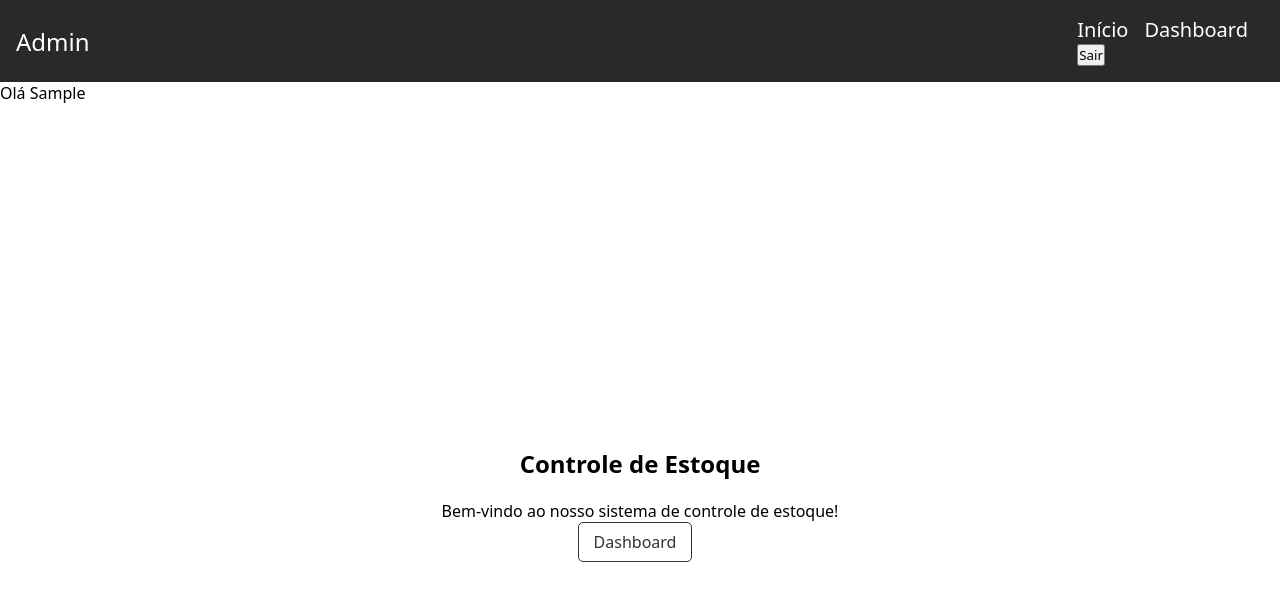
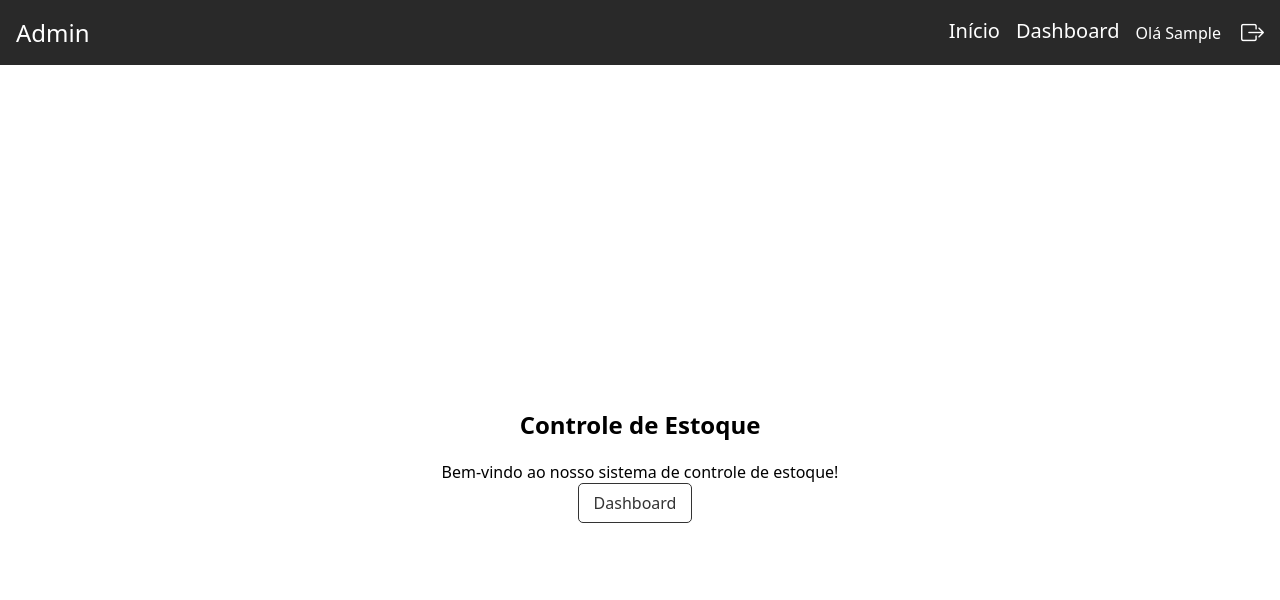
Before and after one commit to AndersonN031/nexjs-mongo-deploy, a Next.js app: page / in a window 1280 px wide. Shown: the top 600 px of the page. Built offline with nearby package versions, Linux system fonts and the light colour scheme; no server answers; sample sign-in values are in the browser's storage.

Commit message:
subindo novas alteracoes

```diff
--- a/src/app/components/HeaderComponent.jsx
+++ b/src/app/components/HeaderComponent.jsx
@@ -1,9 +1,8 @@
 "use client"
 import { signOut, useSession } from "next-auth/react";
 import Link from "next/link";
-import Button from "./ButtonComponent";
 import LayoutAdmin from "./LayoutAdminComponente";
-
+import 'bootstrap-icons/font/bootstrap-icons.css';
 export default function HeaderComponent() {
     const { status, data: session } = useSession();
 
@@ -33,14 +32,23 @@ export default function HeaderComponent() {
                                     <a>Dashboard</a>
                                 </Link>
                             </li>
+
+                            <div className="container-logout">
+
+                                <span>{`Olá ${session?.user?.name.split(" ")[0]}`}</span>
+
+                                <button
+                                    onClick={() => signOut()}
+                                    className="btn-logout"
+                                    title="Sair"
+                                >
+                                    <i className="bi bi-box-arrow-right"></i>
+                                </button>
+                            </div>
                         </ul>
-                        <Button
-                            text="Sair"
-                            onClick={() => signOut()}
-                        />
                     </nav>
                 </header>
-                <span>{`Olá ${session?.user?.name.split(" ")[0]}`}</span>
+                {/* <span>{`Olá ${session?.user?.name.split(" ")[0]}`}</span> */}
             </LayoutAdmin>
         </>
     )
--- a/src/app/dashboard/addProduct/page.tsx
+++ b/src/app/dashboard/addProduct/page.tsx
@@ -1,7 +1,6 @@
 "use client"
 
 import { useState } from 'react';
-import HeaderComponent from '@/app/components/HeaderComponent';
 import Link from "next/link"
 import { ToastContainer, toast } from 'react-toastify';
 import 'react-toastify/dist/ReactToastify.css'
--- a/src/app/globals.css
+++ b/src/app/globals.css
@@ -46,6 +46,28 @@
 .navbar ul li:hover {
     text-decoration: underline;
     transform: scale(1.05);
+}
+
+.container-logout {
+    display: flex;
+    justify-content: center;
+    align-items: center;
+    gap: 20px;
+}
+
+.container-logout .btn-logout {
+    border: none;
+    background-color: #292929;
+    cursor: pointer;
+}
+
+.container-logout .btn-logout i {
+    color: #fff;
+    border: none;
+}
+
+.container-logout .btn-logout i:hover {
+    color: red;
 }
 
 /* HOME CONTAINER */
@@ -187,13 +209,13 @@
 
 .img-menu .image-user {
     border-radius: 50%;
-    box-shadow: 0 0 10px rgba(0, 0, 0, 0.5);
+    /* box-shadow: 0 0 5px rgba(0, 0, 0, 0.5); */
 
 }
 
 .img-menu p {
     font-family: system-ui, -apple-system, BlinkMacSystemFont, 'Segoe UI', Roboto, Oxygen, Ubuntu, Cantarell, 'Open Sans', 'Helvetica Neue', sans-serif;
-    font-size: 30px;
+    font-size: 20px;
 }
 
 .img-menu .email-p {
@@ -292,6 +314,36 @@
 i {
     color: #fff;
     font-size: 23px;
+}
+
+.btn-container-menu {
+    text-align: start;
+    padding: 20px 11%;
+}
+
+.btn-logout-menu {
+    background-color: transparent;
+    border: none;
+    font-size: 20px;
+    cursor: pointer;
+}
+
+.flex-btn-menu {
+    display: flex;
+    gap: 20px;
+}
+
+.btn-logout-menu i {
+    display: flex;
+    font-size: 30px;
+}
+
+.btn-logout-menu i:hover {
+    color: red;
+}
+
+.btn-logout-menu p {
+    color: #fff;
 }
 
 /* DASHBOARD CONTAINER */
```
Also changed, not shown: src/app/(auth)/register/page.jsx (+29 -13 lines), src/app/components/MenuComponent.jsx (+4 -9 lines).
